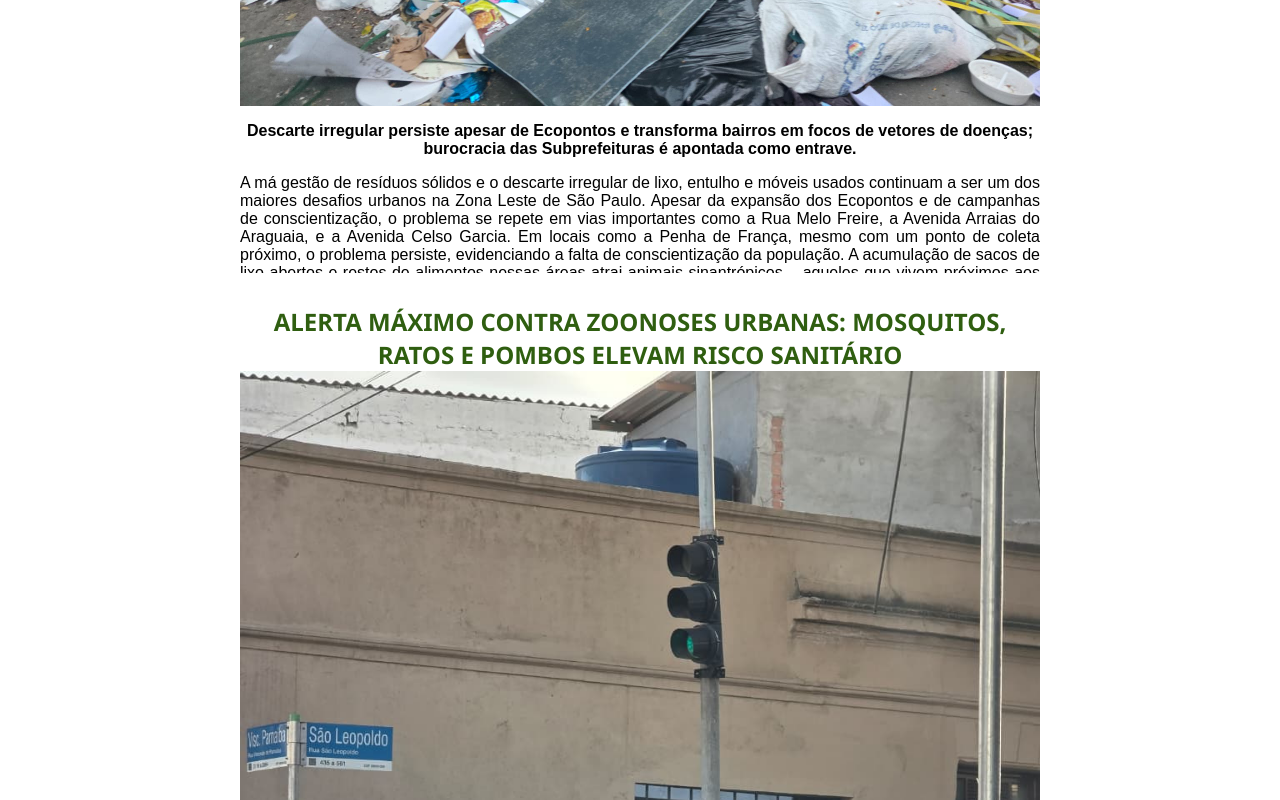
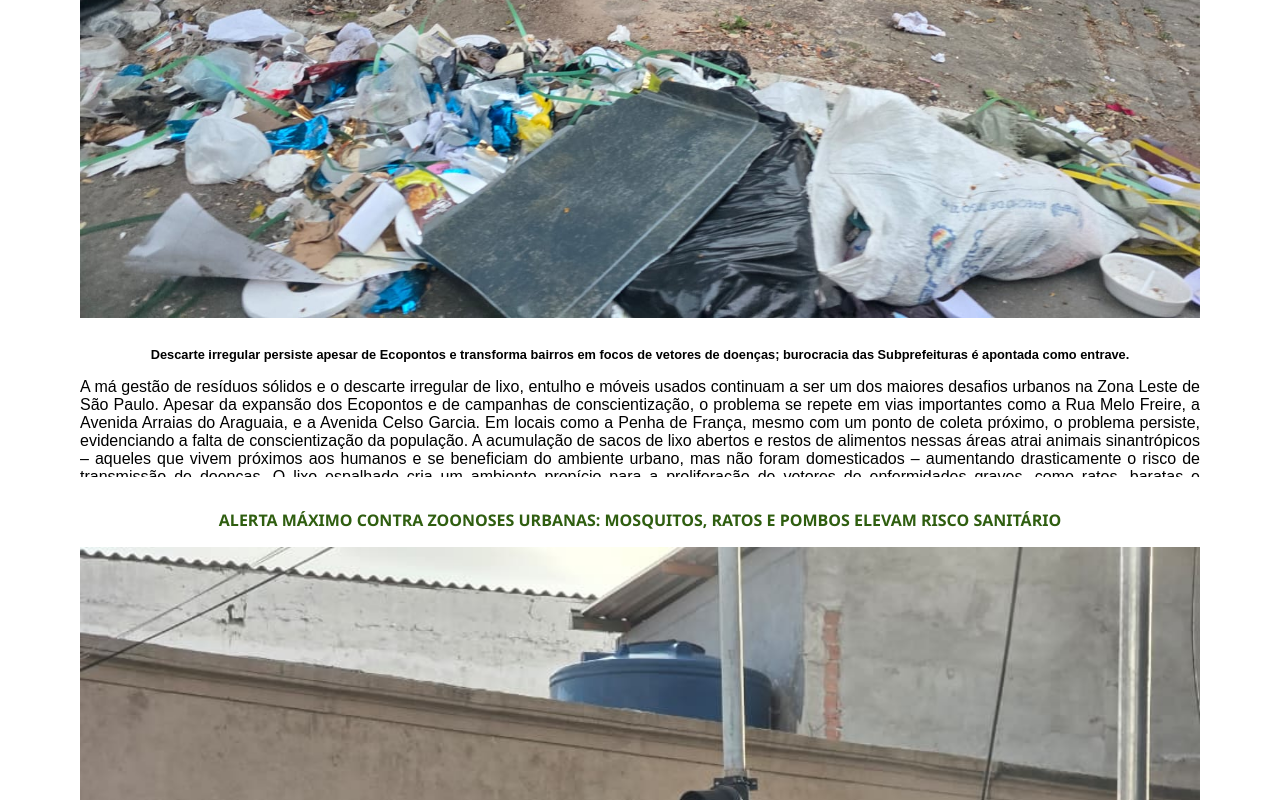
Before and after one commit to LeooM5/BlogBiologia, a website: page index.html in a window 1280 px wide. Shown: the part 2340-3140 px from the top of the page. Drawn offline with Linux system fonts and the light colour scheme.

Commit message:
Trabalho 100% finalizado

```diff
--- a/SCSS/_main.scss
+++ b/SCSS/_main.scss
@@ -19,8 +19,8 @@ article {
   flex-direction: column;
   text-align: center;
   padding: 1em;
+  gap: 1em;
   width: 65%;
-  // height: 88%;
 
   & span {
     font-weight: bold;
@@ -46,7 +46,7 @@ article {
   & p {
     margin-top: 1em;
     text-align: justify;
-    height: 9em;
+    height: 9.5em;
     overflow: hidden;
   }
 }
--- a/SCSS/mediaQuery.scss
+++ b/SCSS/mediaQuery.scss
@@ -49,7 +49,7 @@
         width: 65%;
 
         & p {
-            height: 7em;
+            height: 7.2em;
         }
     }
 
@@ -136,6 +136,18 @@
         }
     }
 
+    article {
+
+        & h1 {
+            font-size: 1em;
+        }
+
+        & h2 {
+            font-size: .8em;
+            font-weight: 600;
+        }
+    }
+
     div.banner .carrossel {
         height: 50dvh;
 
@@ -151,4 +163,8 @@
             font-size: 1.2em;
         }
     }
+
+    body>main>div>article {
+        width: 90%;
+    }
 }
```
Also changed, not shown: style.css, 1 other file.
